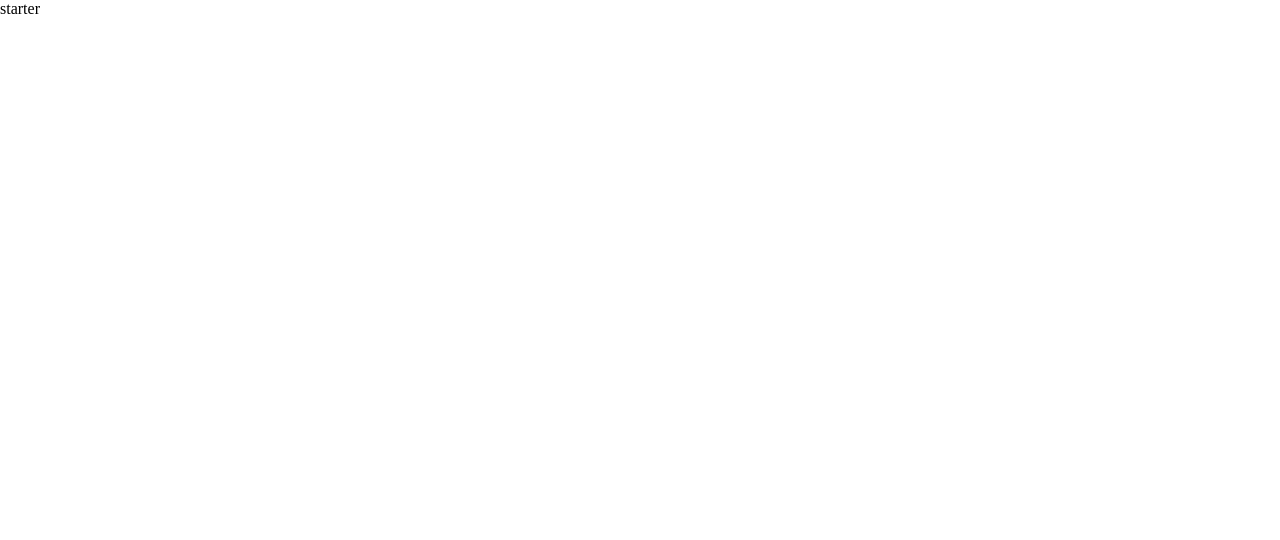
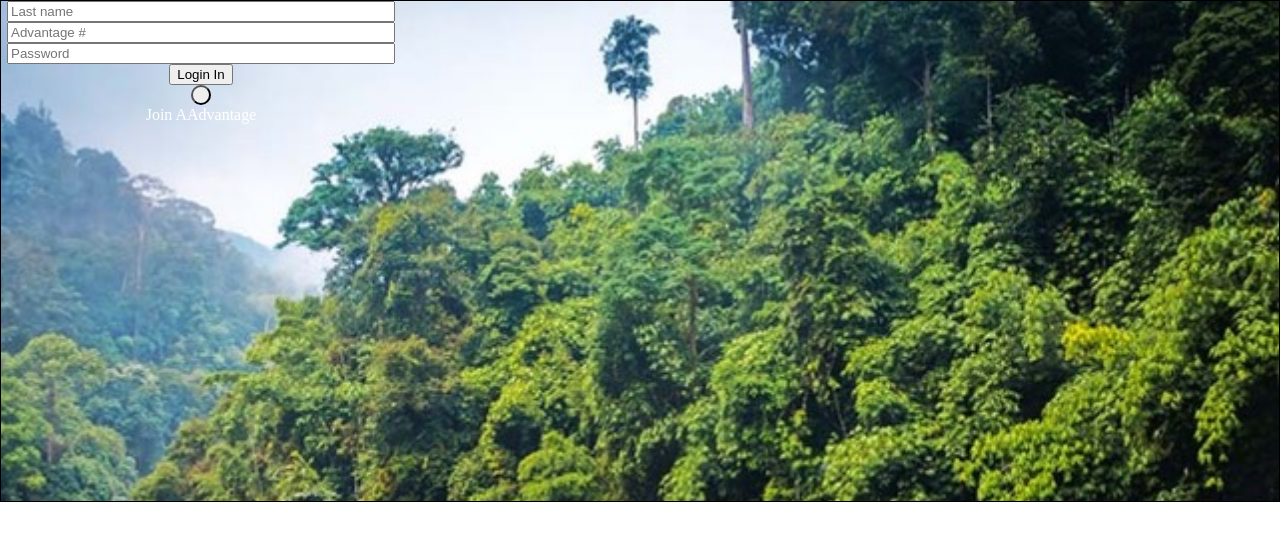
Before and after one commit to EEO-External/AAdvantageLoyalty, a React (Create React App) app: page / in a window 1280 px wide. Shown: the top 540 px of the page. Built offline with nearby package versions, Linux system fonts and the light colour scheme.

Commit message:
second commit

```diff
--- a/src/App.css
+++ b/src/App.css
@@ -161,3 +161,13 @@ html,body{
     width:400px;
     margin:0px auto;
 }
+
+.Login-container{
+    width: 400px;
+}
+
+.join-btn{
+    border-radius: 50%;
+    width: 20px;
+    height: 20px;
+}
--- a/src/App.js
+++ b/src/App.js
@@ -1,9 +1,9 @@
 
 import { Route, Routes } from 'react-router-dom';
 import './App.css';
-import Join from './frontend/pages/JoinAAdvantage'
-import Login from './frontend/pages/Starter'
-import Guest from './frontend/pages/Guest'
+import Guest from './frontend/pages/Guest';
+import Join from './frontend/pages/JoinAAdvantage';
+import Login from './frontend/pages/Login';
 import Referral from './frontend/pages/Referall';
 
 
@@ -16,9 +16,9 @@ export default function App() {
         {/*Whenever you need a new page/url, you must use router to direct the user down the path*/}
         {/* The basic syntax is  call Route, give it a path, set element equal to the page you want to use from import statement*/}
         <Route path='/Join' element={<Join />} />
-        <Route path='/' element={<Login />} />
         <Route path="/Guest" element={<Guest />} />
-        <Route path="/Referral" element ={<Referral/>}/>
+        <Route path="/Referral" element={<Referral />} />
+        <Route path="/" element={<Login />} />
 
       </Routes>
     </>
--- a/src/frontend/pages/JoinAAdvantage.jsx
+++ b/src/frontend/pages/JoinAAdvantage.jsx
@@ -1,5 +1,5 @@
 import axios from "axios";
-import { useState } from "react";
+import { useEffect, useState } from "react";
 
 function Join() {
   //first you read the values from, while the secod is hpow you set the values
@@ -14,7 +14,6 @@ function Join() {
   const [street, setStreet] = useState(""); //string variabels
   const [zip, setZip] = useState(""); //string variabels
   const [password, setPassword] = useState(""); //string variabels
-
 
   function handleSubmit() {
 
--- /dev/null
+++ b/src/frontend/pages/Login.jsx
@@ -0,0 +1,54 @@
+import { useState } from "react";
+import image from "../components/images/Bgimage.jpeg";
+
+function Login() {
+  const [email, setEmail] = useState(""); //string variabels
+  const [password, setPassword] = useState(""); //string variabels
+
+  function handleSubmit() {
+    console.log(email, password);
+  }
+
+  return (
+    <>
+      <div class="Body-background" style={{ backgroundImage: `url(${image})` }}>
+        <div className="Login-container">
+          <input
+            placeholder="Last name"
+            className="join-input"
+            //onChange passes the entire tag as the variable e, reads target is the elements inside the tag, and value is the typed value
+            onChange={(e) => {
+              setEmail(e.target.value);
+            }}
+          ></input>
+          <input
+            placeholder="Advantage #"
+            className="join-input"
+            //onChange passes the entire tag as the variable e, reads target is the elements inside the tag, and value is the typed value
+            onChange={(e) => {
+              setEmail(e.target.value);
+            }}
+          ></input>
+          <input
+            placeholder="Password"
+            className="join-input"
+            //onChange passes the entire tag as the variable e, reads target is the elements inside the tag, and value is the typed value
+            onChange={(e) => {
+              setPassword(e.target.value);
+            }}
+          ></input>
+
+          <div className="join-container">
+            <button onClick={handleSubmit}>Login In</button>
+            <div>
+              <button className="join-btn"> </button>
+            </div>
+            Join AAdvantage
+          </div>
+        </div>
+      </div>
+    </>
+  );
+}
+
+export default Login;
--- a/src/frontend/pages/Starter.jsx
+++ /dev/null
@@ -1,10 +0,0 @@
-import _background from "../components/images/image_6487327.JPG";
-
-export default function Starter() {
-  return (
-    <>
-      starter
-      <div style={{ backgroundImage: `url(${_background})` }} className="starter-background"></div>
-    </>
-  );
-}
```
